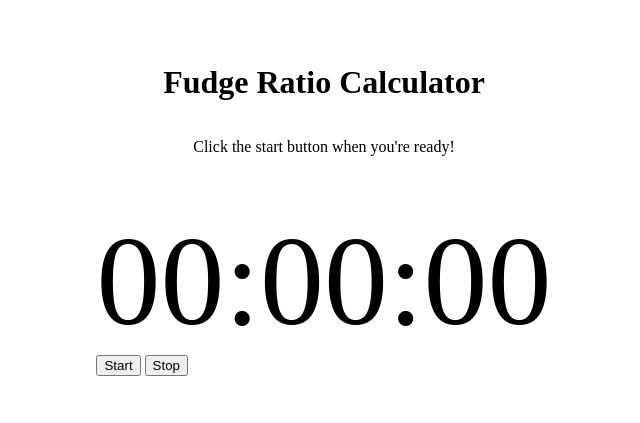
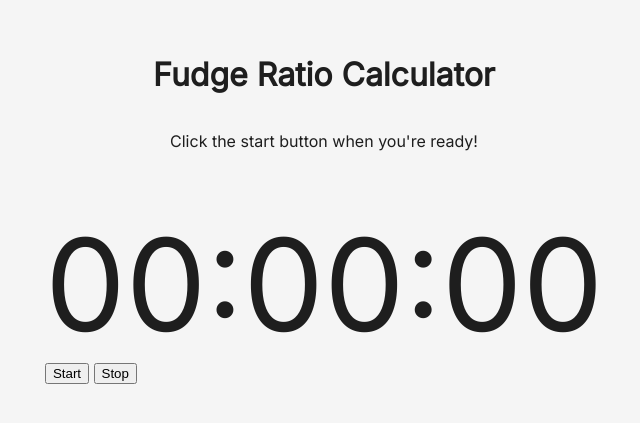
Before and after one commit to gilemos/FudgeRatio, a plain HTML site: page fudge-ratio/src/main/webapp/index.html in a window 1280 px wide. Shown: the part 199-622 px from the top of the page, without its empty margins (316-956 px from the left). Drawn offline with Linux system fonts and the light colour scheme.

Commit message:
Add not default background color + costume font
Here is the information for this font, I really like it
https://rsms.me/inter/

```diff
--- a/fudge-ratio/src/main/webapp/index.html
+++ b/fudge-ratio/src/main/webapp/index.html
@@ -5,7 +5,7 @@
     <link rel="stylesheet" href="style.css" />
     <title>Fudge Ratio</title>
   </head>
-  <body class="container">
+  <body>
     <h1>Fudge Ratio Calculator</h1>
     <p>Click the start button when you're ready!</p>
     <br /><br />
--- a/fudge-ratio/src/main/webapp/style.css
+++ b/fudge-ratio/src/main/webapp/style.css
@@ -1,12 +1,15 @@
-/* This is a css page for the index.html */
+@import url('https://fonts.googleapis.com/css?family=Inter&display=swap');
 
-.container {
-  background: white;
+body {
   display: flex;
   flex-direction: column;
   align-items: center;
   justify-content: center;
   height: 100vh;
+
+  background: rgb(245, 245, 245);
+  color: rgb(30, 30, 30);
+  font-family: 'Inter', sans-serif;
 }
 
 #timer {
```
